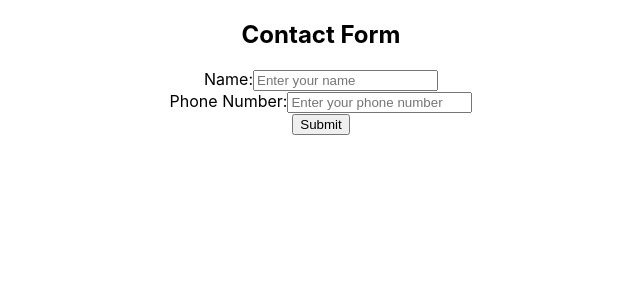
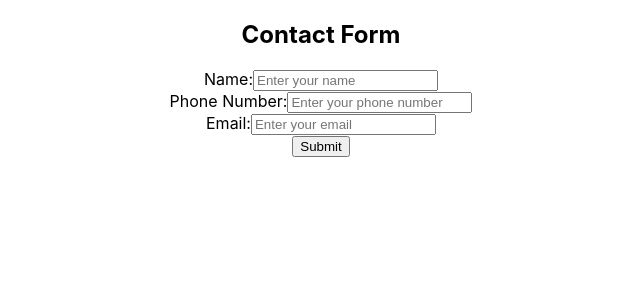
Before and after one commit to codekakshaa/test-react-project, a React (Create React App) app: page / in a window 1280 px wide. Shown: the top 300 px of the page, without its empty margins (319-959 px from the left). Built offline with nearby package versions, Linux system fonts and the light colour scheme.

Commit message:
Form Update 3

```diff
--- a/src/App.js
+++ b/src/App.js
@@ -34,6 +34,16 @@ function App() {
               required
             />
           </div>
+          <div className="form-group">
+            <label htmlFor="email">Email:</label>
+            <input
+              type="email"
+              id="email"
+              name="email"
+              placeholder="Enter your email"
+              required
+            />
+          </div>
           <button type="submit" className="submit-btn">Submit</button>
         </form>
       </div>
```
